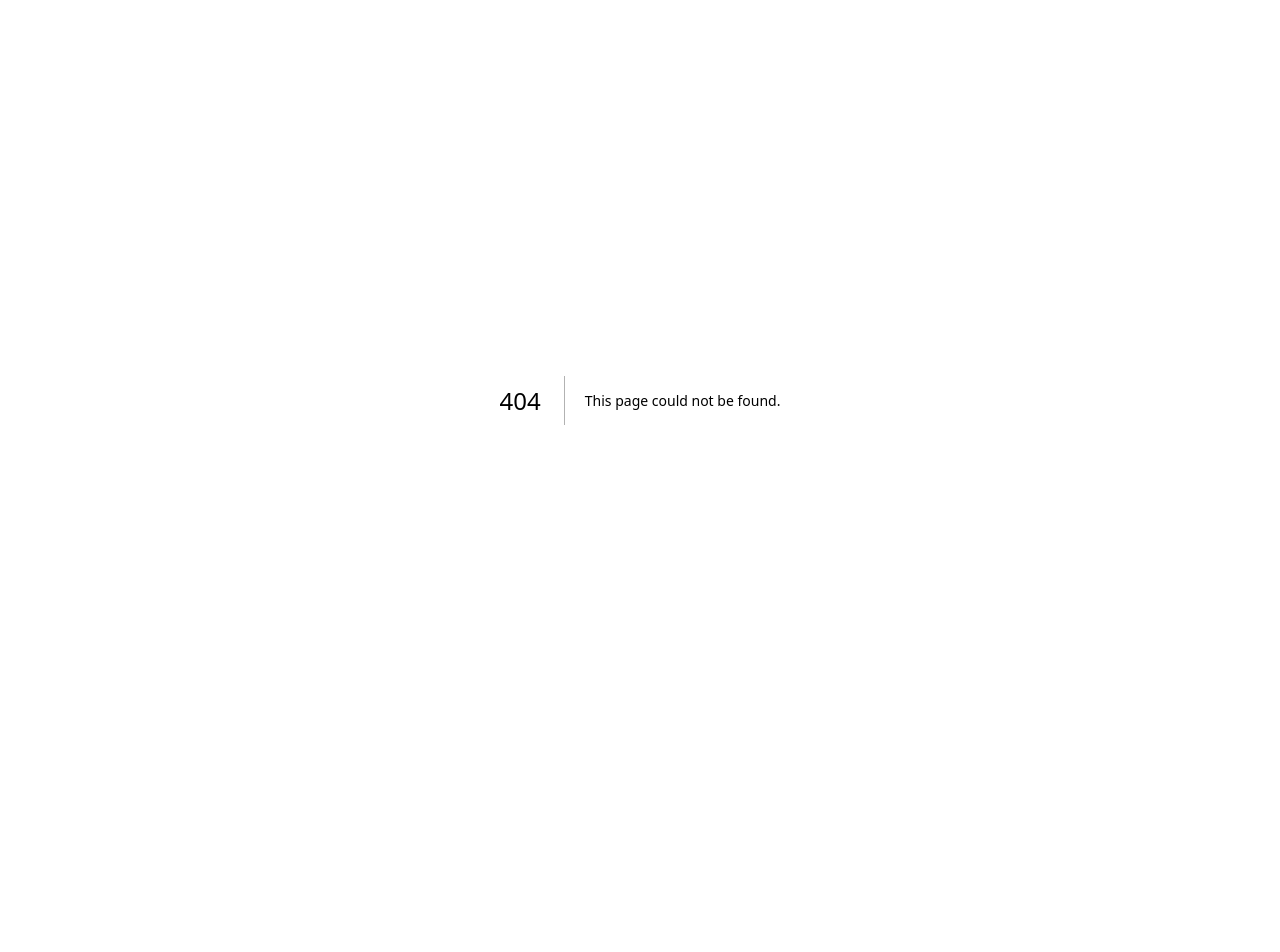
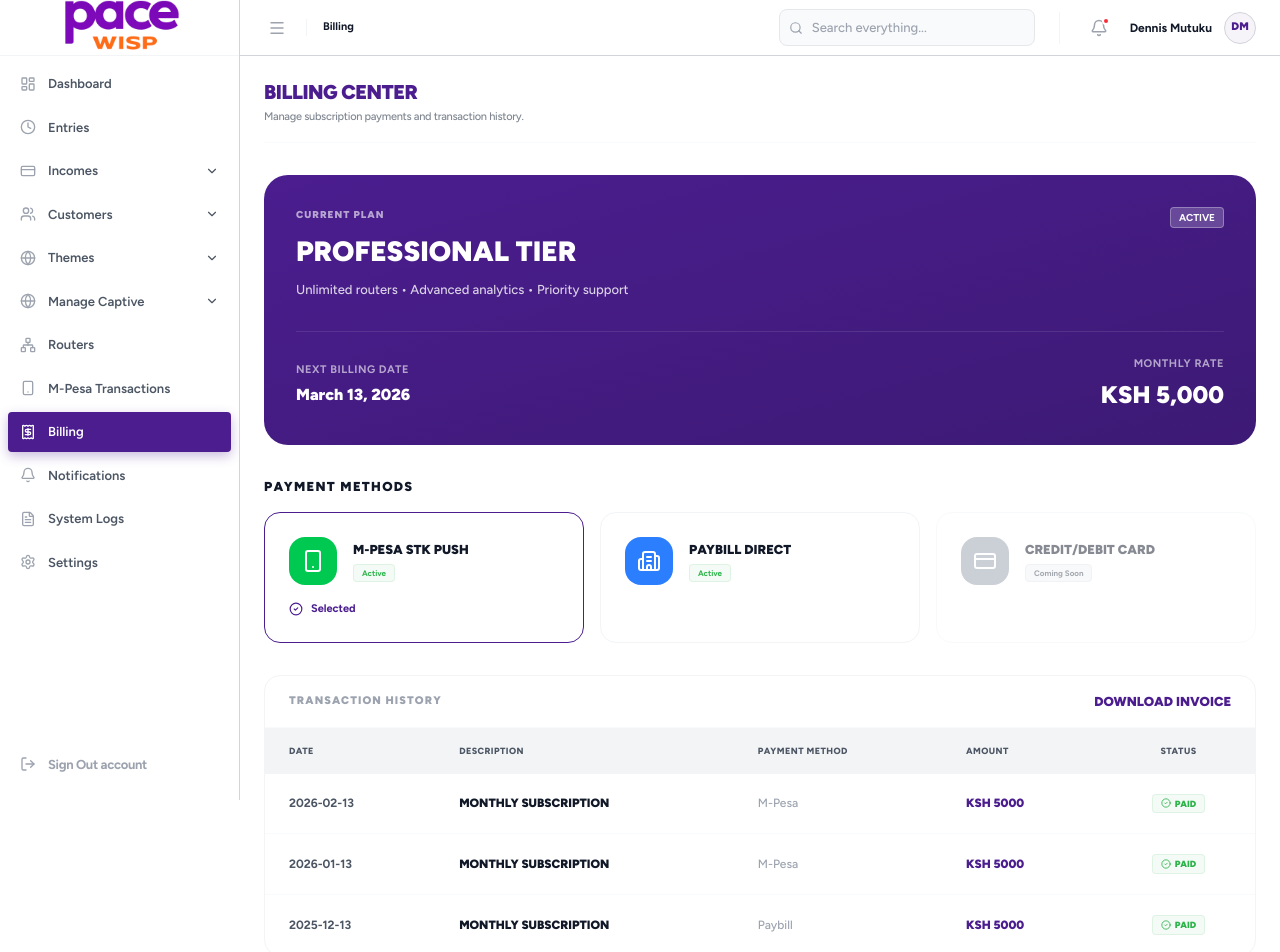
Before and after one commit to dennismutuku2005/pacewebsite, a Next.js app in the folder isphotspotportal/: page /dashboard/billing in a window 1280 px wide. Before the commit this address had no page. Shown: the top 952 px of the page. Before the commit the page ends 800 px from the top, so only its background shows below. Built offline with nearby package versions, Linux system fonts and the light colour scheme.

Commit message:
Auto-update:

```diff
--- /dev/null
+++ b/isphotspotportal/src/app/dashboard/billing/page.js
@@ -0,0 +1,126 @@
+"use client"
+
+import React, { useState } from 'react'
+import { CreditCard, Smartphone, Building2, CheckCircle2, Clock, AlertCircle, DollarSign } from 'lucide-react'
+import { Badge } from '@/components/Badge'
+
+export default function BillingPage() {
+    const [selectedMethod, setSelectedMethod] = useState('mpesa')
+
+    const paymentMethods = [
+        { id: 'mpesa', name: 'M-Pesa STK Push', icon: Smartphone, status: 'Active', color: 'bg-green-500' },
+        { id: 'paybill', name: 'Paybill Direct', icon: Building2, status: 'Active', color: 'bg-blue-500' },
+        { id: 'card', name: 'Credit/Debit Card', icon: CreditCard, status: 'Coming Soon', color: 'bg-gray-400' },
+    ]
+
+    const billingHistory = [
+        { id: 1, date: '2026-02-13', description: 'Monthly Subscription', amount: '5000', status: 'Paid', method: 'M-Pesa' },
+        { id: 2, date: '2026-01-13', description: 'Monthly Subscription', amount: '5000', status: 'Paid', method: 'M-Pesa' },
+        { id: 3, date: '2025-12-13', description: 'Monthly Subscription', amount: '5000', status: 'Paid', method: 'Paybill' },
+    ]
+
+    return (
+        <div className="space-y-8 font-figtree animate-in fade-in duration-700">
+            <div className="flex flex-col sm:flex-row sm:items-end justify-between gap-4 border-b border-gray-50 pb-4">
+                <div>
+                    <h1 className="text-[20px] font-black text-pace-purple leading-tight tracking-tight uppercase">Billing Center</h1>
+                    <p className="text-[11px] text-admin-label mt-1 font-medium tracking-tight opacity-70">Manage subscription payments and transaction history.</p>
+                </div>
+            </div>
+
+            {/* Current Plan */}
+            <div className="bg-gradient-to-br from-pace-purple to-[#3d1a75] text-white rounded-3xl p-8 shadow-2xl shadow-pace-purple/20">
+                <div className="flex justify-between items-start">
+                    <div>
+                        <p className="text-[10px] font-black uppercase tracking-widest opacity-60">Current Plan</p>
+                        <h2 className="text-[28px] font-black mt-2 uppercase">Professional Tier</h2>
+                        <p className="text-[13px] opacity-80 mt-2 font-medium">Unlimited routers • Advanced analytics • Priority support</p>
+                    </div>
+                    <Badge variant="success" className="bg-white/20 text-white border-white/30">ACTIVE</Badge>
+                </div>
+                <div className="mt-8 pt-6 border-t border-white/10 flex justify-between items-center">
+                    <div>
+                        <p className="text-[11px] opacity-60 font-bold uppercase tracking-wider">Next billing date</p>
+                        <p className="text-[16px] font-black mt-1">March 13, 2026</p>
+                    </div>
+                    <div className="text-right">
+                        <p className="text-[11px] opacity-60 font-bold uppercase tracking-wider">Monthly rate</p>
+                        <p className="text-[24px] font-black mt-1">KSH 5,000</p>
+                    </div>
+                </div>
+            </div>
+
+            {/* Payment Methods */}
+            <div>
+                <h3 className="text-[13px] font-black text-admin-value uppercase tracking-widest mb-4">Payment Methods</h3>
+                <div className="grid grid-cols-1 md:grid-cols-3 gap-4">
+                    {paymentMethods.map((method) => (
+                        <div
+                            key={method.id}
+                            onClick={() => method.status === 'Active' && setSelectedMethod(method.id)}
+                            className={`bg-white border rounded-2xl p-6 cursor-pointer transition-all ${selectedMethod === method.id
+                                    ? 'border-pace-purple ring-2 ring-pace-purple/20 shadow-lg'
+                                    : 'border-gray-100 hover:border-pace-purple/30'
+                                } ${method.status !== 'Active' ? 'opacity-50 cursor-not-allowed' : ''}`}
+                        >
+                            <div className="flex items-center gap-4 mb-4">
+                                <div className={`w-12 h-12 rounded-2xl ${method.color} text-white flex items-center justify-center`}>
+                                    <method.icon size={24} />
+                                </div>
+                                <div>
+                                    <h4 className="text-[13px] font-black text-admin-value uppercase">{method.name}</h4>
+                                    <Badge variant={method.status === 'Active' ? 'success' : 'default'} className="text-[8px] mt-1">
+                                        {method.status}
+                                    </Badge>
+                                </div>
+                            </div>
+                            {selectedMethod === method.id && method.status === 'Active' && (
+                                <div className="flex items-center gap-2 text-pace-purple text-[11px] font-bold">
+                                    <CheckCircle2 size={14} />
+                                    <span>Selected</span>
+                                </div>
+                            )}
+                        </div>
+                    ))}
+                </div>
+            </div>
+
+            {/* Billing History */}
+            <div className="bg-white border border-gray-100 rounded-2xl overflow-hidden shadow-sm">
+                <div className="px-6 py-4 border-b border-gray-50 flex justify-between items-center">
+                    <h4 className="text-[11px] font-black text-admin-dim uppercase tracking-widest">Transaction History</h4>
+                    <button className="text-[10px] font-black text-pace-purple uppercase hover:underline">Download Invoice</button>
+                </div>
+                <div className="overflow-x-auto">
+                    <table className="w-full text-left text-[12px] whitespace-nowrap">
+                        <thead>
+                            <tr className="bg-gray-50/50 text-admin-dim font-bold uppercase tracking-widest text-[9px]">
+                                <th className="px-6 py-4">Date</th>
+                                <th className="px-6 py-4">Description</th>
+                                <th className="px-6 py-4">Payment Method</th>
+                                <th className="px-6 py-4">Amount</th>
+                                <th className="px-6 py-4 text-center">Status</th>
+                            </tr>
+                        </thead>
+                        <tbody className="divide-y divide-gray-50">
+                            {billingHistory.map((item) => (
+                                <tr key={item.id} className="hover:bg-gray-50/30 transition-colors">
+                                    <td className="px-6 py-5 font-bold text-admin-label">{item.date}</td>
+                                    <td className="px-6 py-5 font-black text-admin-value uppercase">{item.description}</td>
+                                    <td className="px-6 py-5 font-medium text-admin-dim">{item.method}</td>
+                                    <td className="px-6 py-5 font-black text-pace-purple">KSH {item.amount}</td>
+                                    <td className="px-6 py-5 text-center">
+                                        <Badge variant="success" className="text-[9px] font-black">
+                                            <CheckCircle2 size={10} className="mr-1" />
+                                            {item.status.toUpperCase()}
+                                        </Badge>
+                                    </td>
+                                </tr>
+                            ))}
+                        </tbody>
+                    </table>
+                </div>
+            </div>
+        </div>
+    )
+}
```
